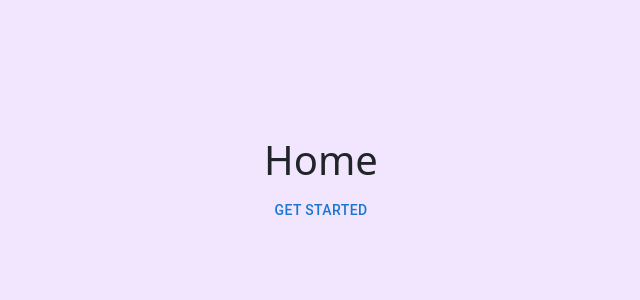
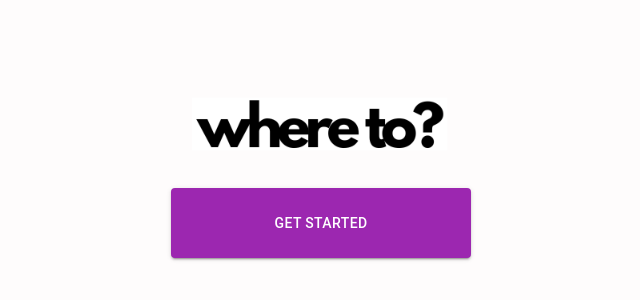
Before and after one commit to MichaelMeola/where-to-group-project, a React (Vite) app: page / in a window 1280 px wide. Shown: the part 218-518 px from the top of the page, without its empty margins (319-959 px from the left). Built offline with nearby package versions, Linux system fonts and the light colour scheme.

Commit message:
Commit for safety

```diff
--- /dev/null
+++ b/src/Components/Create/Create.jsx
@@ -0,0 +1,7 @@
+import React from 'react'
+
+export default function Create() {
+  return (
+    <div>Create</div>
+  )
+}
--- a/src/Components/Footer/MobileFooter.jsx
+++ b/src/Components/Footer/MobileFooter.jsx
@@ -14,8 +14,8 @@ export default function MobileFooter() {
             </Link>
           </div>
           <div className="col-4 m-auto">
-            <Link to="/search">
-            <i className="material-icons mobile-icons">search</i>
+            <Link to="/create">
+            <i className="material-icons mobile-icons">add</i>
             </Link>
           </div>
           <div className="col-4 m-auto">
--- /dev/null
+++ b/src/Components/Home/Home.css
@@ -0,0 +1,18 @@
+.home-page-main-div {
+    background-color: rgb(254, 252, 252);
+    height: 100vh;
+    width: 100vw;
+    position: fixed;
+    bottom: 0;
+    left: 0;
+}
+
+.home-get-started-img {
+    width: 400px;
+    padding: 150px 0px 0px 0px;
+    margin: 0px 0px 0px 0px;
+}
+
+.home-get-started-logo-figure {
+    height: 390px;
+}
--- a/src/Components/Home/Home.jsx
+++ b/src/Components/Home/Home.jsx
@@ -1,15 +1,31 @@
 import React from 'react';
 import { useNavigate } from 'react-router-dom';
 import Button from '@mui/material/Button';
+import './Home.css'
 
 export default function Home() {
 
     const navigate = useNavigate();
     return(
-        <>
-            <h1>Home</h1>
-            <Button onClick={() => navigate('/login')}>Get Started</Button>
-        </>
+        <div className='home-page-main-div'>
+            <figure className='home-get-started-logo-figure'>
+              <img
+                src="../../pictures/whereto1.png"
+                className="home-get-started-img"
+              />
+            </figure>
+            <div className='home-get-started-button-div'>
+            <Button
+            variant='contained'
+            color='secondary'
+            sx={{
+                width:300,
+                height: 70
+            }}
+            onClick={() => navigate('/login')}>Get Started
+            </Button>
+            </div>
+        </div>
     )
 
 }
--- /dev/null
+++ b/src/Components/LogIn/Login.css
@@ -0,0 +1,8 @@
+.login-forgot-password-link {
+    color: purple;
+    text-decoration: none;
+}
+
+.login-dont-have-link {
+    color: red;
+}
--- a/src/Components/LogIn/Login.jsx
+++ b/src/Components/LogIn/Login.jsx
@@ -16,13 +16,14 @@ import { useState } from "react";
 import { useNavigate } from "react-router-dom";
 import axios from "axios";
 import { useProfileStore } from "../../globalState.jsx";
+import './Login.css'
 
 function Copyright(props) {
   return (
     <Typography variant="body2" color="text.secondary" align="center" {...props}>
       {'Copyright © '}
       <Link color="inherit" href="https://mui.com/">
-        Your Website
+        whereto.com
       </Link>{' '}
       {new Date().getFullYear()}
       {'.'}
@@ -30,7 +31,6 @@ function Copyright(props) {
   );
 }
 
-// TODO remove, this demo shouldn't need to reset the theme.
 
 const defaultTheme = createTheme();
 
@@ -62,7 +62,7 @@ export default function Login() {
 
   return (
     <ThemeProvider theme={defaultTheme}>
-      <Container component="main" maxWidth="xs">
+      <Container component="main" maxWidth="xs" sx={{ backgroundColor: 'white', height: '500px'}}>
         <CssBaseline />
         <Box
           sx={{
@@ -110,6 +110,7 @@ export default function Login() {
             />
             <Button
               type="submit"
+              color="secondary"
               fullWidth
               variant="contained"
               sx={{ mt: 3, mb: 2 }}
@@ -118,12 +119,12 @@ export default function Login() {
             </Button>
             <Grid container>
               <Grid item xs>
-                <Link href="#" variant="body2">
+                <Link href="#" variant="body2" style={{ color: '#d858fc', textDecoration: 'none'}}>
                   Forgot password?
                 </Link>
               </Grid>
               <Grid item>
-                <Link href="/signup" variant="body2">
+                <Link href="/signup" variant="body2" style={{ color: '#d858fc', textDecoration: 'none'}}>
                   {"Don't have an account? Sign Up"}
                 </Link>
               </Grid>
--- a/src/Components/Navbar/DesktopNavbar.jsx
+++ b/src/Components/Navbar/DesktopNavbar.jsx
@@ -29,11 +29,11 @@ export default function DesktopNavbar() {
           <Link to="/events" className="desktop-nav-link desktop-nav-link-link">
             Events
           </Link>
+          <Link to="/create" className="desktop-nav-link desktop-nav-link-link">
+            Create
+          </Link>
           <Link to="/myCalendar" className="desktop-nav-link desktop-nav-link-link">
             Calendar
-          </Link>
-          <Link to="/search" className="desktop-nav-link desktop-nav-link-link">
-            Search
           </Link>
         </Nav>
         <Nav className="ms-auto">
--- a/src/Components/Search/Search.jsx
+++ /dev/null
@@ -1,7 +0,0 @@
-import React from 'react'
-
-export default function Search() {
-  return (
-    <div>Search</div>
-  )
-}
--- a/src/main.jsx
+++ b/src/main.jsx
@@ -8,7 +8,7 @@ import Events from './Components/Events/Events.jsx'
 import Login from './Components/LogIn/Login.jsx'
 import Home from './Components/Home/Home.jsx'
 import SignUp from './Components/SignUp/SignUp.jsx'
-import Search from './Components/Search/Search.jsx'
+import Create from './Components/Create/Create.jsx'
 import MyCalendar from './Components/MyCalendar/MyCalendar.jsx'
 import Profile from './Components/Profile/Profile.jsx'
 import About from './Components/About/About.jsx'
@@ -23,7 +23,7 @@ const router = createBrowserRouter(
       <Route path='/events' element={<Events />}/>
       <Route path='/signup' element={<SignUp/>}/>
       <Route path='/login' element={<Login/>}/>
-      <Route path='/search' element={<Search/>}/>
+      <Route path='/create' element={<Create/>}/>
       <Route path='/myCalendar' element={<MyCalendar/>}/>
       <Route path='/profile' element={<Profile/>}/>
       <Route path='/about' element={<About/>}/>
```
Also changed, not shown: src/Components/Create/Create.css (added).
